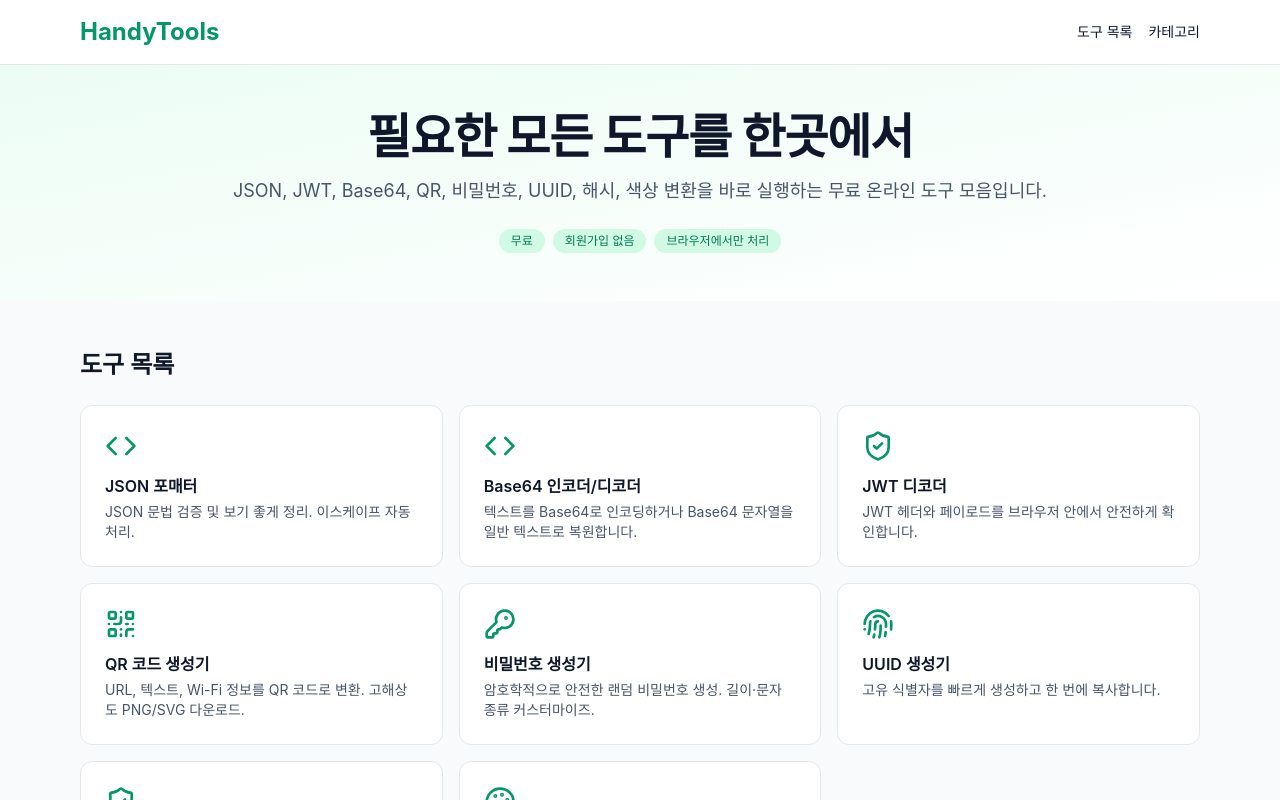
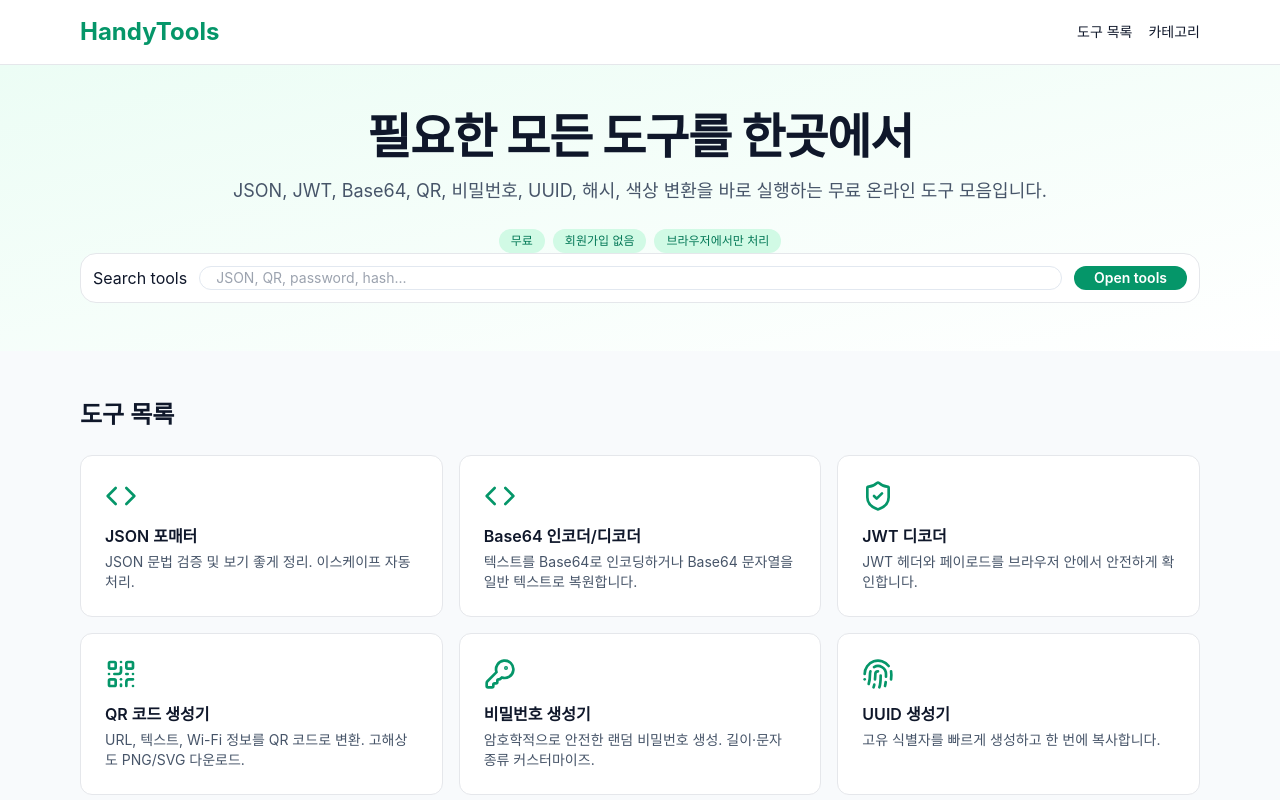
Before and after one commit to Kimchanghee/handytoolkit-online, a Next.js app: page /ko in a window 1280 px wide. Shown: the top 800 px of the page. Built offline with nearby package versions, Linux system fonts and the light colour scheme.

Commit message:
Improve homepage tool interaction signal

```diff
--- a/src/app/[locale]/page.tsx
+++ b/src/app/[locale]/page.tsx
@@ -55,6 +55,27 @@ function HomeContent({ locale }: { locale: string }) {
             <span className="rounded-full bg-emerald-100 px-3 py-1 text-emerald-700">{t('ui.noSignup')}</span>
             <span className="rounded-full bg-emerald-100 px-3 py-1 text-emerald-700">{t('ui.browserOnly')}</span>
           </div>
+          <form
+            action={`/${locale}/tools`}
+            className="mx-auto mt-8 flex max-w-2xl flex-col gap-3 rounded-2xl border bg-white p-3 shadow-sm sm:flex-row"
+          >
+            <label className="sr-only" htmlFor="tool-search">
+              Search tools
+            </label>
+            <input
+              id="tool-search"
+              name="q"
+              type="search"
+              placeholder="JSON, QR, password, hash..."
+              className="min-h-11 flex-1 rounded-xl border border-slate-200 px-4 text-sm outline-none focus:border-emerald-500"
+            />
+            <button
+              type="submit"
+              className="min-h-11 rounded-xl bg-emerald-600 px-5 text-sm font-semibold text-white transition hover:bg-emerald-700"
+            >
+              Open tools
+            </button>
+          </form>
         </div>
       </section>
 
```
Also changed, not shown: reports/2026-05-17.md (added, +17 -0 lines).
